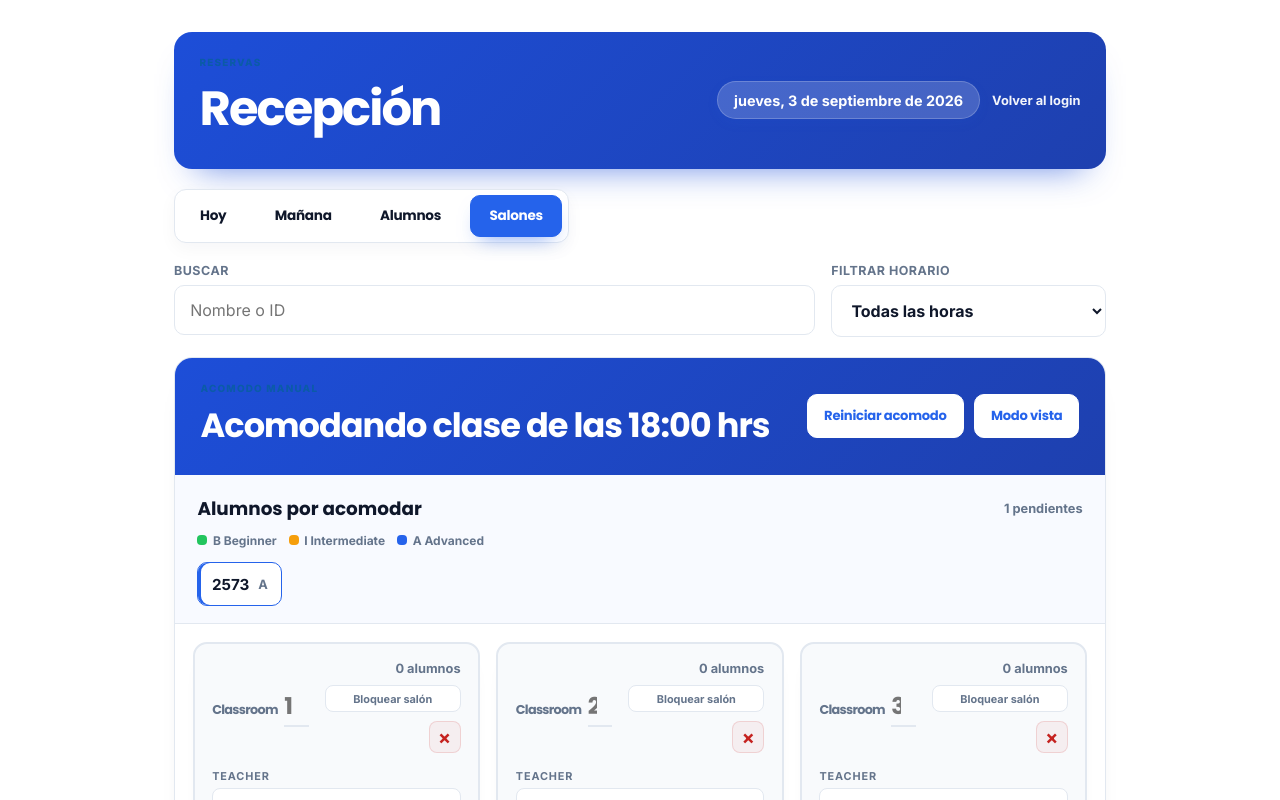
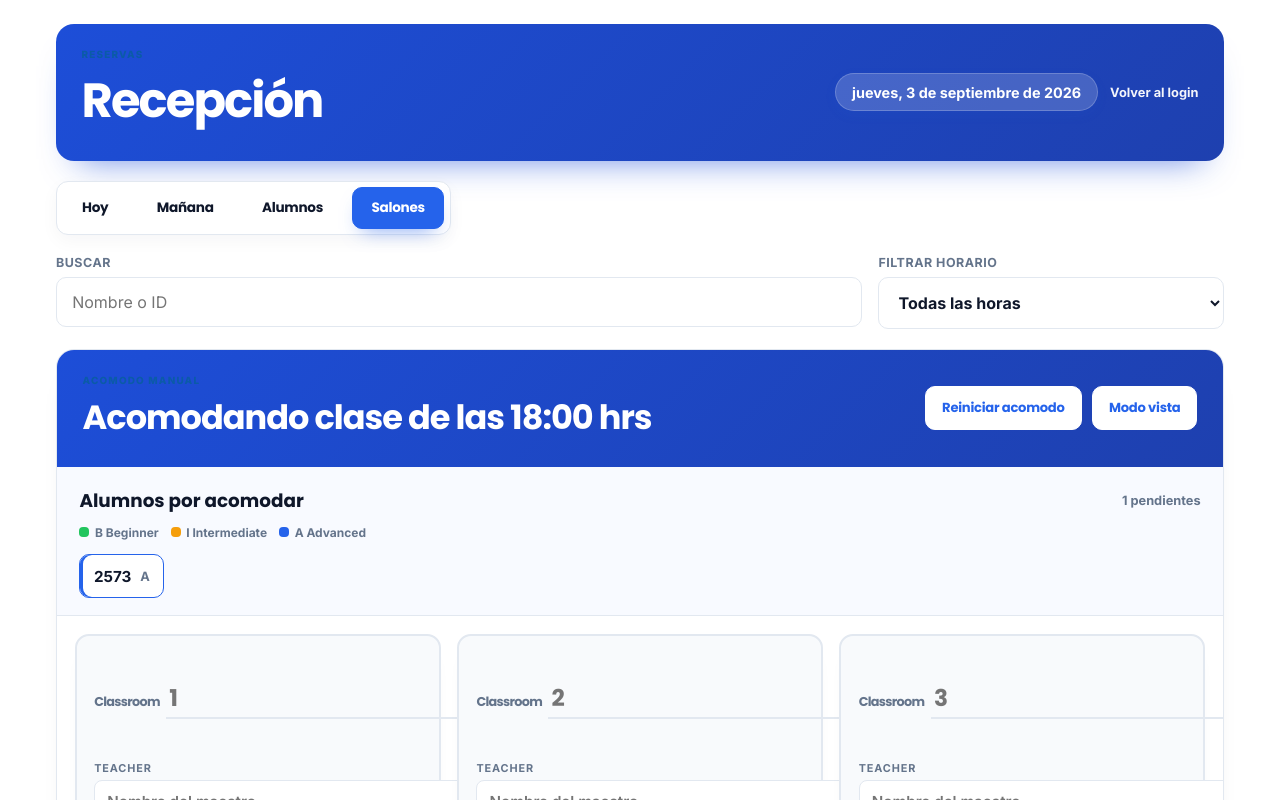
Before and after one commit to didiermunoz/pro-english-reservaciones, a React (Vite) app: page /recepcion in a window 1280 px wide. Both pictures are taken after a click on the button "Salones". Shown: the top 800 px of the page. Built offline with nearby package versions, Linux system fonts and the light colour scheme.

Commit message:
moodo vista terminado para mostrar en pantalla

```diff
--- a/src/modules/reception/reception.css
+++ b/src/modules/reception/reception.css
@@ -13,9 +13,9 @@
 }
 
 .reception-shell {
-  max-width: 980px;
+  max-width: 1200px;
   margin: 0 auto;
-  padding: 2rem 1.5rem 2.5rem;
+  padding: 1.5rem 1rem 2.5rem;
   font-family: var(--font-body);
   color: var(--text-dark);
 }
@@ -363,6 +363,15 @@
   overflow: hidden;
 }
 
+.rooms-panel-fullscreen {
+  position: fixed;
+  inset: 0;
+  z-index: 9999;
+  overflow-y: auto;
+  padding: 2rem;
+  background: #ffffff;
+}
+
 .rooms-header {
   display: flex;
   align-items: center;
@@ -371,6 +380,12 @@
   padding: 1.5rem 1.6rem;
   background: var(--primary-gradient);
   color: #ffffff;
+}
+
+.rooms-panel-fullscreen .rooms-header {
+  position: sticky;
+  top: 0;
+  z-index: 2;
 }
 
 .rooms-eyebrow {
@@ -787,11 +802,11 @@
 }
 
 .room-header-label input {
-  width: 5rem;
-  min-width: 0;
+  width: auto;
+  min-width: 3rem;
   border: 0;
   border-bottom: 2px solid var(--border-color);
-  padding: 0.1rem 0;
+  padding: 0.1rem 0.2rem;
   background: transparent;
   color: var(--text-dark);
   font: inherit;
--- a/src/modules/reception/reception.jsx
+++ b/src/modules/reception/reception.jsx
@@ -459,7 +459,7 @@ const Reception = () => {
       </section>}
 
       {activeTab === 'rooms' ? (
-        <section className="rooms-panel">
+        <section className={`rooms-panel${isRoomViewMode ? ' rooms-panel-fullscreen' : ''}`}>
           <div className="rooms-header">
             <div>
               {!isRoomViewMode && <p className="eyebrow rooms-eyebrow">Acomodo manual</p>}
@@ -562,8 +562,8 @@ const Reception = () => {
                       <label className="room-header-label">
                         <span>Classroom</span>
                         <input
-                          type="number"
-                          min="1"
+                          type="text"
+                          inputMode="numeric"
                           value={room.classroom}
                           disabled={room.locked}
                           onClick={(event) => event.stopPropagation()}
```
